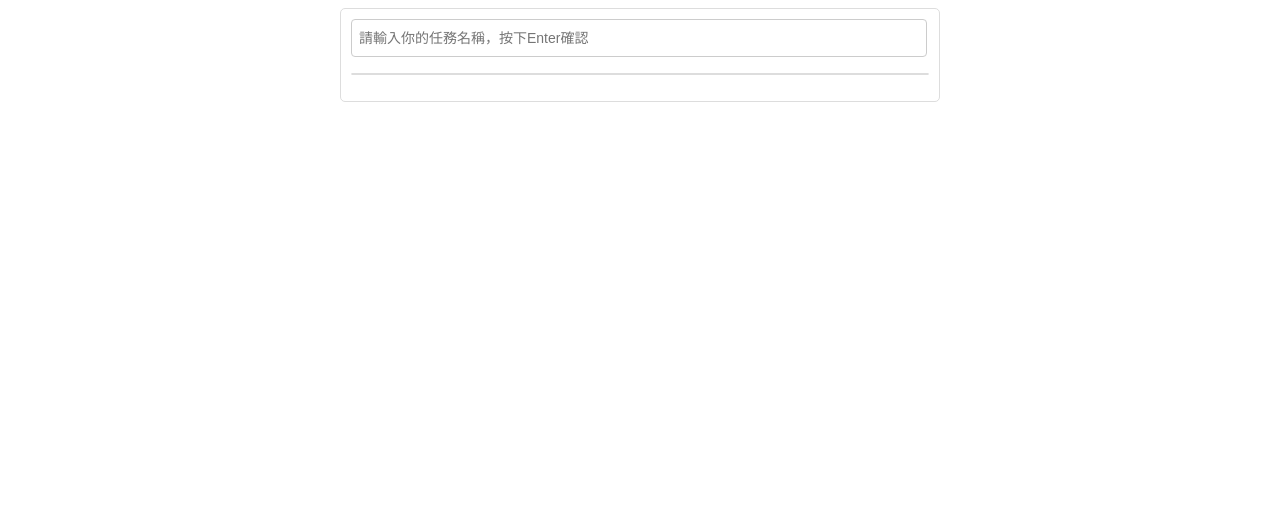
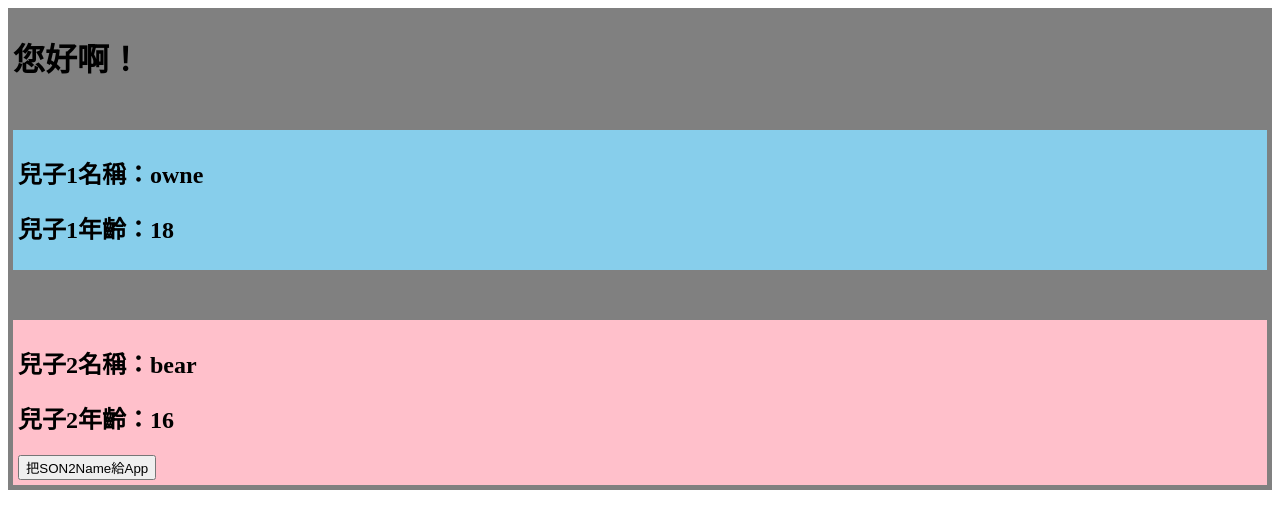
Before and after one commit to owen013288/Vue3CLI, a Vue app: page / in a window 1280 px wide. Shown: the top 528 px of the page. Built offline with nearby package versions, Linux system fonts and the light colour scheme.

Commit message:
自定義事件與子給父傳值

```diff
--- a/src/App.vue
+++ b/src/App.vue
@@ -1,116 +1,38 @@
 <template>
-  <div class="todo-container">
-    <div class="todo-wrap">
-      <MyHeader :addTodo="addTodo" />
-      <MyList :todos="todos" :checkTodo="checkTodo" :deleteTodo="deleteTodo" />
-      <MyFooter
-        :todos="todos"
-        :checkAllTodo="checkAllTodo"
-        :clearAllTodo="clearAllTodo"
-      />
-    </div>
+  <div class="demo">
+    <h1>{{ msg }}</h1>
+    <son-1 />
+    <son-2 v-on:xxx="demo" />
   </div>
 </template>
 
 <script>
 // 引入組件
-import MyHeader from "./components/TODOLIST/MyHeader.vue";
-import MyList from "./components/TODOLIST/MyList.vue";
-import MyFooter from "./components/TODOLIST/MyFooter.vue";
+import son1 from "./components/傳值教學/son1.vue";
+import son2 from "./components/傳值教學/son2.vue";
+
 export default {
   name: "App",
   data() {
     return {
-      todos: JSON.parse(localStorage.getItem("todos")) || [],
+      msg: "您好啊！",
     };
   },
   components: {
-    MyHeader,
-    MyFooter,
-    MyList,
+    son1,
+    son2,
   },
   methods: {
-    //添加一個todo
-    addTodo(todoObj) {
-      this.todos.unshift(todoObj);
-    },
-    //勾選或取消勾選一個todo
-    checkTodo(id) {
-      this.todos.forEach((todo) => {
-        if (todo.id === id) todo.done = !todo.done;
-      });
-    },
-    //刪除一個todo
-    deleteTodo(id) {
-      this.todos = this.todos.filter((todo) => {
-        return todo.id !== id;
-      });
-    },
-    //全選或全不選
-    checkAllTodo(done) {
-      this.todos.forEach((todoObj) => {
-        todoObj.done = done;
-      });
-    },
-    //清除所有已經完成的Todo
-    clearAllTodo() {
-      this.todos = this.todos.filter((todo) => {
-        return !todo.done;
-      });
-    },
-  },
-  watch: {
-    todos: {
-      deep: true,
-      handler(value) {
-        localStorage.setItem("todos", JSON.stringify(value));
-      },
+    demo(value) {
+      this.msg = value;
     },
   },
 };
 </script>
 
 <style>
-body {
-  background: #fff;
-}
-
-.btn {
-  display: inline-block;
-  padding: 4px 12px;
-  margin-bottom: 0;
-  font-size: 14px;
-  text-align: center;
-  vertical-align: middle;
-  cursor: pointer;
-  box-shadow: inset 0 1px 0 rgba(255, 255, 255, 0.2),
-    0 1px 2px rgba(0, 0, 0, 0.05);
-  border-radius: 4px;
-}
-
-.btn-danger {
-  color: #fff;
-  background-color: #da4f49;
-  border: 1px solid #bd362f;
-}
-
-.btn-danger:hover {
-  color: #fff;
-  background-color: #bd362f;
-}
-
-.btn:focus {
-  outline: none;
-}
-
-.todo-container {
-  width: 600px;
-  margin: 0 auto;
-}
-
-.todo-container .todo-wrap {
-  padding: 10px;
-  border: 1px solid #ddd;
-  border-radius: 5px;
+.demo {
+  padding: 5px;
+  background-color: gray;
 }
 </style>
--- /dev/null
+++ b/src/components/傳值教學/son1.vue
@@ -0,0 +1,26 @@
+<template>
+  <div class="son1">
+    <h2>兒子1名稱：{{ name }}</h2>
+    <h2>兒子1年齡：{{ age }}</h2>
+  </div>
+</template>
+
+<script>
+export default {
+  name: "son1",
+  data() {
+    return {
+      name: "owne",
+      age: 18,
+    };
+  },
+};
+</script>
+
+<style>
+.son1 {
+  margin-top: 50px;
+  padding: 5px;
+  background-color: skyblue;
+}
+</style>
--- /dev/null
+++ b/src/components/傳值教學/son2.vue
@@ -0,0 +1,33 @@
+<template>
+  <div class="son2">
+    <h2>兒子2名稱：{{ name }}</h2>
+    <h2>兒子2年齡：{{ age }}</h2>
+    <button @click="sendSon2Name">把SON2Name給App</button>
+  </div>
+</template>
+
+<script>
+export default {
+  name: "son2",
+  data() {
+    return {
+      name: "bear",
+      age: 16,
+    };
+  },
+  methods: {
+    sendSon2Name() {
+      //   觸發xxx事件，並給予數據
+      this.$emit("xxx", this.name);
+    },
+  },
+};
+</script>
+
+<style>
+.son2 {
+  margin-top: 50px;
+  padding: 5px;
+  background-color: pink;
+}
+</style>
```
